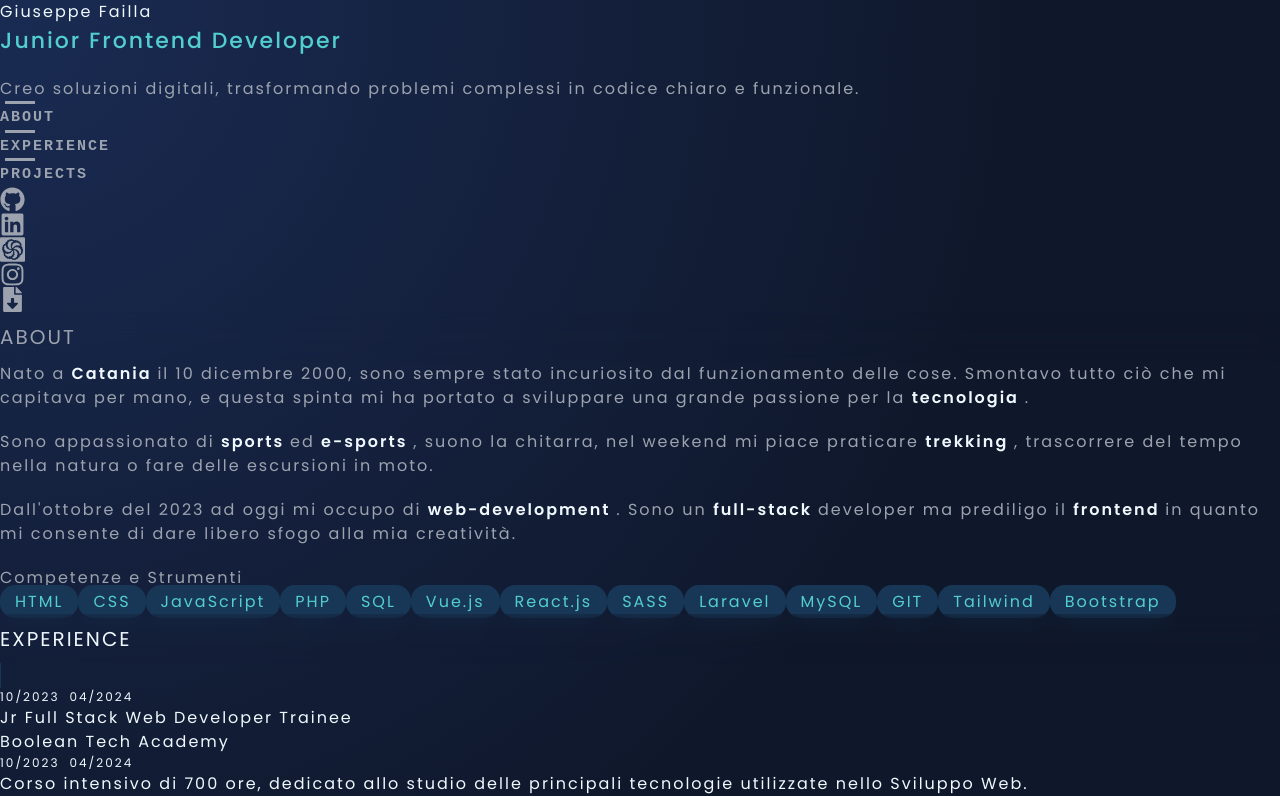
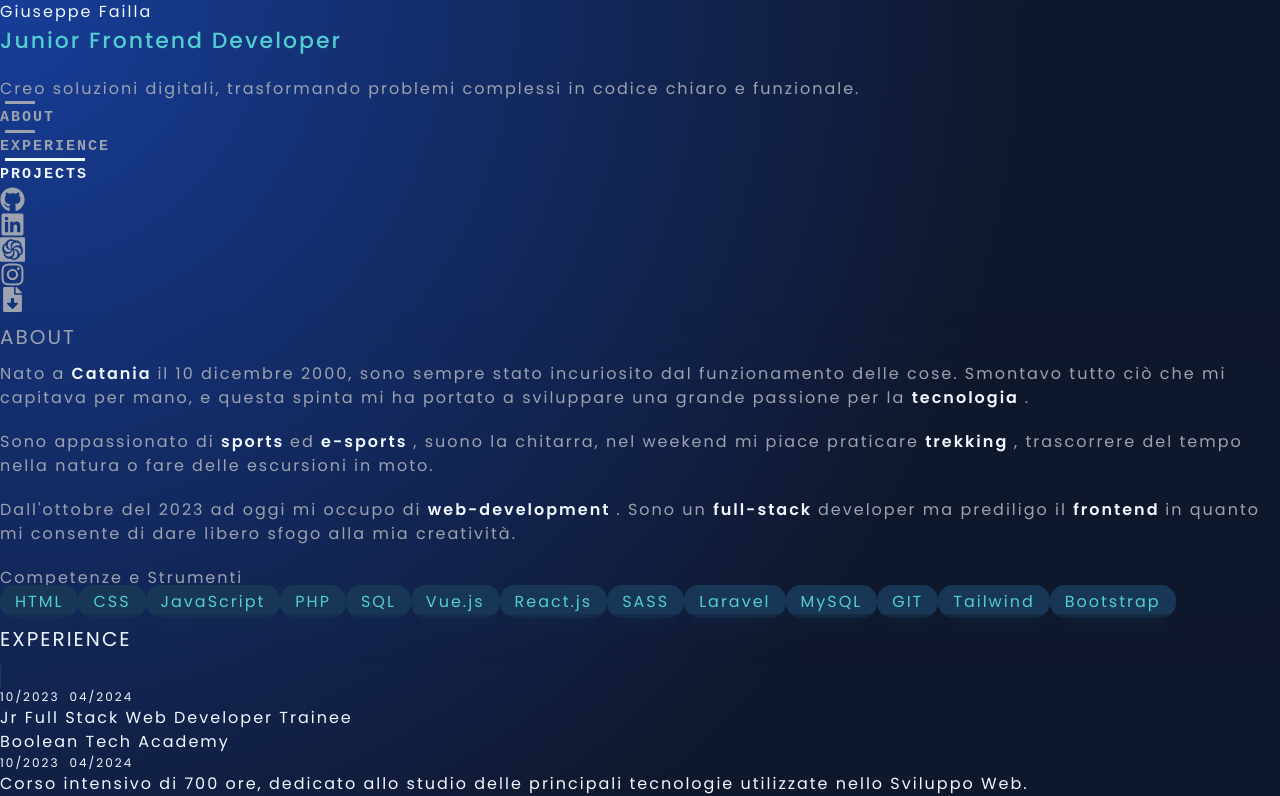
Before and after one commit to GiuseppeF11/Portfolio, a React (Vite) app: page / in a window 1280 px wide. Shown: the top 796 px of the page. Built offline with nearby package versions, Linux system fonts and the light colour scheme.

Commit message:
edit scroll function

```diff
--- a/src/components/Navbar.jsx
+++ b/src/components/Navbar.jsx
@@ -1,42 +1,99 @@
-import React from "react";
+import React, { useEffect, useState } from "react";
 import "./Navbar.css";
 import AOS from "aos";
 import "aos/dist/aos.css";
-import { Link } from "react-scroll";
 
 const Navbar = () => {
+  const [activeSection, setActiveSection] = useState("");
+
   const sections = [
     { id: "about", name: "ABOUT" },
     { id: "experiences", name: "EXPERIENCE" },
     { id: "projects", name: "PROJECTS" },
   ];
 
-  // Inizializzazione di AOS
-  React.useEffect(() => {
+  // ATTIVAZIONE DEL LINK IN BASE ALLO SCROLL
+  useEffect(() => {
     AOS.init({
       duration: 800,
       easing: "ease-in-out",
       once: true,
     });
-  }, []);
+
+    const handleScroll = () => {
+      const scrollPosition = window.scrollY + 100; // Offset per margini/padding
+      sections.forEach((section) => {
+        const element = document.getElementById(section.id);
+        if (element) {
+          const offsetTop = element.offsetTop;
+          const offsetHeight = element.offsetHeight;
+
+          if (
+            scrollPosition >= offsetTop &&
+            scrollPosition < offsetTop + offsetHeight
+          ) {
+            setActiveSection(section.id);
+          }
+        }
+      });
+    };
+
+    window.addEventListener("scroll", handleScroll);
+    return () => {
+      window.removeEventListener("scroll", handleScroll);
+    };
+  }, [sections]);
+
+  // SCROLL AL CLICK SUI LINK
+  const handleClick = (sectionId) => {
+    const element = document.getElementById(sectionId);
+    if (element) {
+      const offset = -80; // Compensa header fisso o padding
+      const elementPosition =
+        element.getBoundingClientRect().top + window.scrollY;
+
+      // Smooth scroll con intervallo
+      const startPosition = window.scrollY;
+      const distance = elementPosition + offset - startPosition;
+      const duration = 500; // Durata in ms
+      let startTime = null;
+
+      const easeInOutQuad = (t, b, c, d) => {
+        t /= d / 2;
+        if (t < 1) return (c / 2) * t * t + b;
+        t--;
+        return (-c / 2) * (t * (t - 2) - 1) + b;
+      };
+
+      const scrollAnimation = (currentTime) => {
+        if (!startTime) startTime = currentTime;
+        const timeElapsed = currentTime - startTime;
+        const run = easeInOutQuad(timeElapsed, startPosition, distance, duration);
+
+        window.scrollTo(0, run);
+
+        if (timeElapsed < duration) requestAnimationFrame(scrollAnimation);
+      };
+
+      requestAnimationFrame(scrollAnimation);
+    }
+  };
 
   return (
     <nav className="routes-list max-lg:hidden">
       {sections.map((section) => (
-        <Link
+        <a
+          data-aos="fade-left"
           key={section.id}
-          to={section.id}
-          spy={true}
-          smooth={true}
-          offset={-(window.innerHeight / 3)}
-          duration={500}
-          className="route flex items-center"
-          activeClass="active"
+          onClick={() => handleClick(section.id)}
+          className={`route flex items-center ${
+            activeSection === section.id ? "active" : ""
+          }`}
           style={{ cursor: "pointer" }}
         >
           <div className="line"></div>
           <span>{section.name}</span>
-        </Link>
+        </a>
       ))}
     </nav>
   );
--- a/src/index.css
+++ b/src/index.css
@@ -19,7 +19,7 @@
 body {
   background: radial-gradient(
       circle at var(--gradient-position-x) var(--gradient-position-y),
-      rgba(32, 55, 107, 0.633),
+      rgba(27, 84, 218, 0.633),
       transparent 20%
     ),
     var(--background-color);
```
Also changed, not shown: src/App.css (line endings or trailing spaces).
